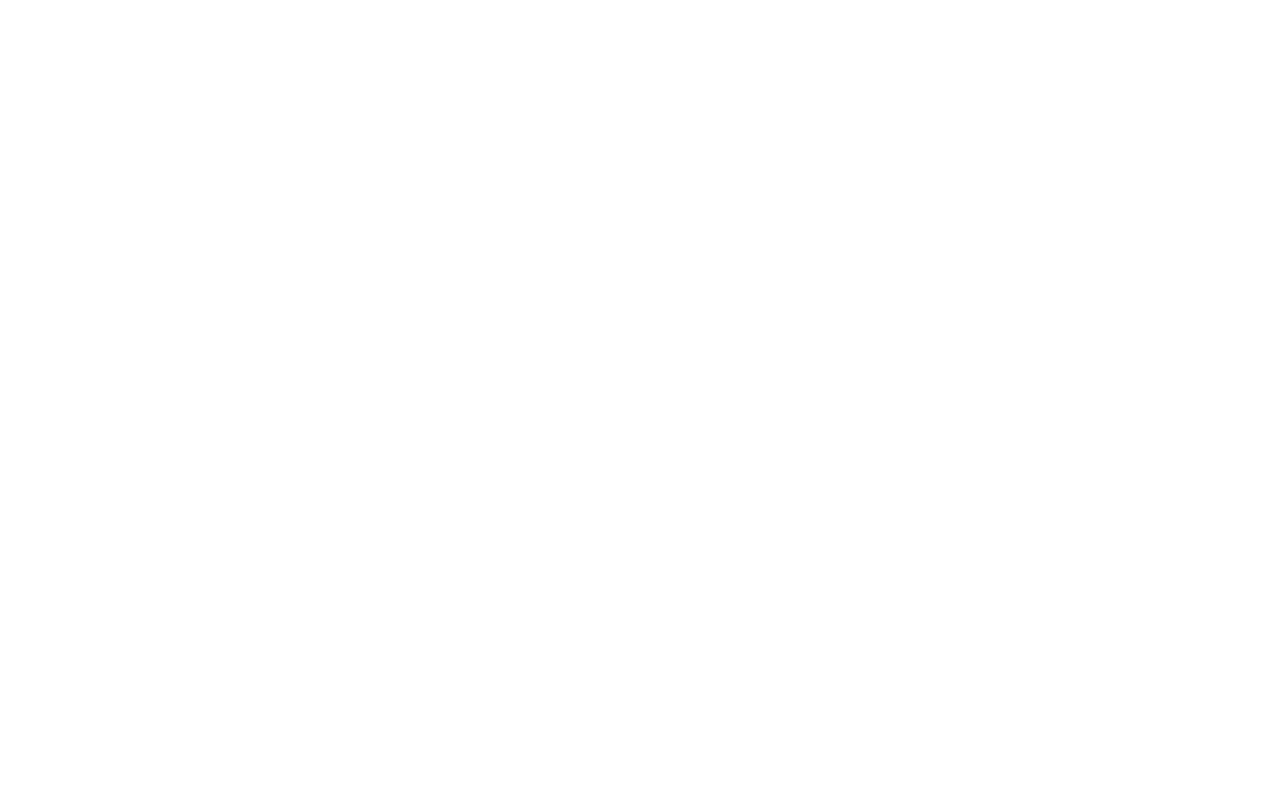
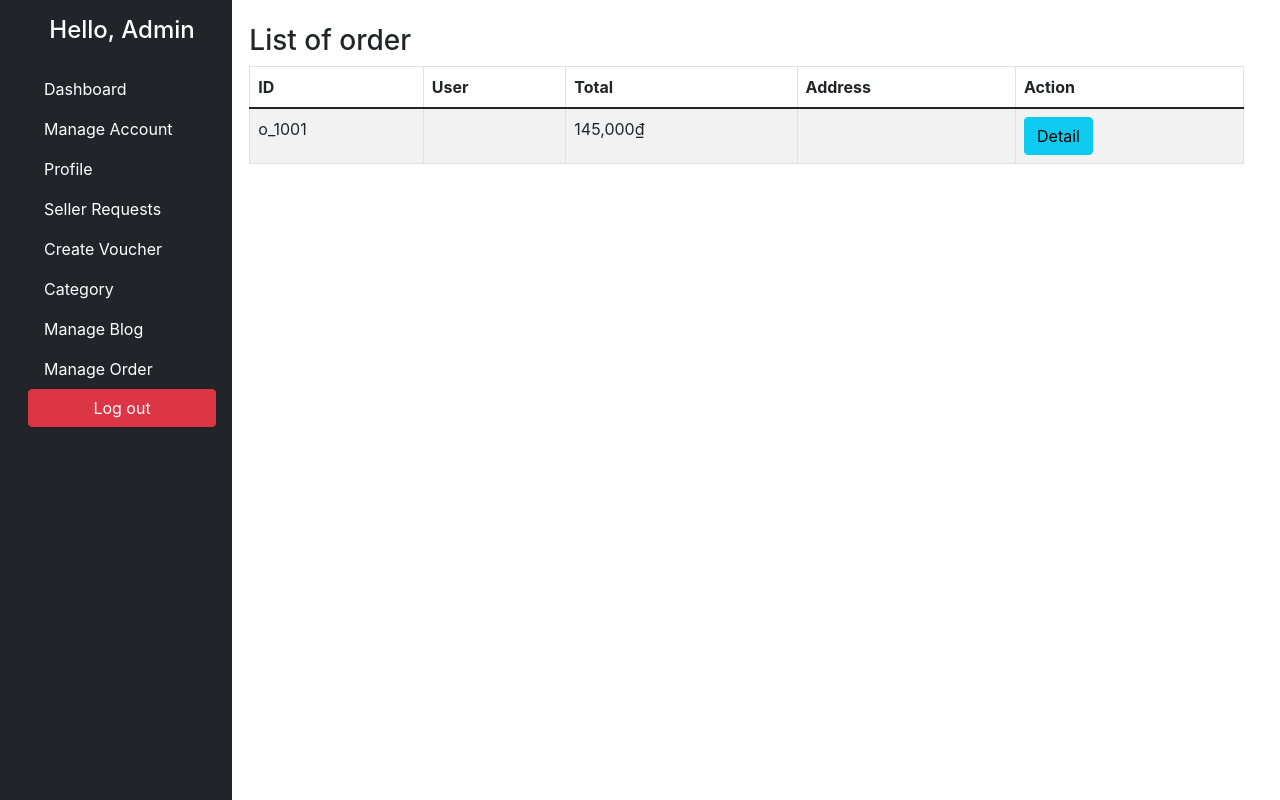
Before and after one commit to Ichiro-2663/FER202-GROUP2, a React (Create React App) app: page /admin/orders in a window 1280 px wide. Before the commit this address had no page. Built offline with nearby package versions, Linux system fonts and the light colour scheme; data requests are answered from the project's data file.

Commit message:
dieu chinh Admin Dashboard

```diff
--- a/src/views/components/DashboardLayout.js
+++ b/src/views/components/DashboardLayout.js
@@ -1,8 +1,16 @@
-import React from "react";
-import Sidebar from "./Sidebar";
+import React from 'react';
 import { Container, Row, Col } from 'react-bootstrap';
+import { useLocation } from 'react-router-dom';
+import Sidebar from './Sidebar';
+import SalerSidebar from './SalerSidebar';
 
-function DashboardLayout({ children, sidebar }) {
+function DashboardLayout({ children }) {
+  const location = useLocation();
+  const isAdmin = location.pathname.startsWith('/admin');
+  const isSaler = location.pathname.startsWith('/saler');
+
+  const sidebar = isAdmin ? <Sidebar /> : isSaler ? <SalerSidebar /> : null;
+
   return (
     <Container fluid>
       <Row>
@@ -16,18 +24,26 @@
     </Container>
   );
 }
+
 export default DashboardLayout;
 
-// function DashboardLayout({ children }) {
+
+// import React from "react";
+// import Sidebar from "./Sidebar";
+// import { Container, Row, Col } from 'react-bootstrap';
+
+// function DashboardLayout({ children, sidebar }) {
 //   return (
-//     <div className="d-flex" >
-//       <Sidebar />
-//       <div className="flex-grow-1">
-//         {/* <Topbar /> */}
-//         <div className="p-4">{children}</div>
-//       </div>
-//     </div>
+//     <Container fluid>
+//       <Row>
+//         <Col md={2} className="bg-dark text-white vh-100">
+//           {sidebar}
+//         </Col>
+//         <Col md={10}>
+//           <div className="p-4">{children}</div>
+//         </Col>
+//       </Row>
+//     </Container>
 //   );
 // }
-
 // export default DashboardLayout;
--- a/src/views/components/Sidebar.js
+++ b/src/views/components/Sidebar.js
@@ -7,13 +7,13 @@
       <h4 className="text-center mb-4">Hello, Admin</h4>
       <Nav defaultActiveKey="/dashboard" className="flex-column">
         <Nav.Link href="/admin" className="text-white">Dashboard</Nav.Link>
-        <Nav.Link href="/manageAccount" className="text-white">Manage Account</Nav.Link>
-        <Nav.Link href="/adminProfile" className="text-white">Profile</Nav.Link>
-        <Nav.Link href="/sellerRequests" className="text-white">Seller Requests</Nav.Link>
-        <Nav.Link href="/createVoucher-admin" className="text-white">Create Voucher</Nav.Link>
-        <Nav.Link href="/category-admin" className="text-white">Category</Nav.Link>
-        <Nav.Link href="/manage-blog-admin" className="text-white">Manage Blog</Nav.Link>
-   <Nav.Link href="/orders" className="text-white">Manage Order</Nav.Link>
+        <Nav.Link href="/admin/manageAccount" className="text-white">Manage Account</Nav.Link>
+        <Nav.Link href="/admin/adminProfile" className="text-white">Profile</Nav.Link>
+        <Nav.Link href="/admin/sellerRequests" className="text-white">Seller Requests</Nav.Link>
+        <Nav.Link href="/admin/createVoucher-admin" className="text-white">Create Voucher</Nav.Link>
+        <Nav.Link href="/admin/category-admin" className="text-white">Category</Nav.Link>
+        <Nav.Link href="/admin/manage-blog-admin" className="text-white">Manage Blog</Nav.Link>
+        <Nav.Link href="/admin/orders" className="text-white">Manage Order</Nav.Link>
         <Button
           variant="danger"
           className="mb-3 float-end"
--- a/src/views/pages/Admin/ManageBlog.js
+++ b/src/views/pages/Admin/ManageBlog.js
@@ -31,7 +31,7 @@
       {/* <Col md={10}> */}
         <div className="d-flex justify-content-between align-items-center mt-4 mb-4">
           <h3>📚 Quản lý Blog</h3>
-          <Button variant="primary" onClick={() => navigate('/manage-blog-admin/add')}>➕ Add new Blog</Button>
+          <Button variant="primary" onClick={() => navigate('/admin/manage-blog-admin/add')}>Add new Blog</Button>
         </div>
 
         <Row>
@@ -44,7 +44,7 @@
                   <Card.Text>{post.excerpt}</Card.Text>
                   <Card.Text><strong>Category:</strong> {post.category}</Card.Text>
                   <Card.Text><strong>Tags:</strong> {post.tags.join(', ')}</Card.Text>
-                  <Button variant="warning" size="sm" onClick={() => navigate(`/manage-blog-admin/edit/${post.id}`)}>Edit</Button>{' '}
+                  <Button variant="warning" size="sm" onClick={() => navigate(`/admin/manage-blog-admin/edit/${post.id}`)}>Edit</Button>{' '}
                   <Button variant="danger" size="sm" onClick={() => handleDelete(post.id)}>Delete</Button>
                 </Card.Body>
               </Card>
--- a/src/views/pages/Admin/OrderList.js
+++ b/src/views/pages/Admin/OrderList.js
@@ -36,7 +36,7 @@
               <td>{order.total.toLocaleString()}₫</td>
               <td>{order.address}</td>
               <td>
-                <Button variant="info" onClick={() => navigate(`/orders/${order.id}`)}>Detail</Button>
+                <Button variant="info" onClick={() => navigate(`/admin/orders/${order.id}`)}>Detail</Button>
               </td>
             </tr>
           ))}
--- a/src/views/routers/Router.js
+++ b/src/views/routers/Router.js
@@ -20,20 +20,21 @@
 
       <Routes>
         <Route path="/" element={<Home />} />
-        <Route path="/admin" element={<AdminDashboard />} />
-        <Route path="/manageAccount" element={<ManageAccount />} />
         <Route path="/saler" element={<SalerDashboard />} />
         <Route path="/login" element={<Login />} />
         <Route path="/register" element={<Register />} />
-        <Route path="/adminProfile" element={<AdminProfile />} />
-        <Route path="/sellerRequests" element={<SellerRequests />} />
-        <Route path="/createVoucher-admin" element={<CreateVoucher />} />
-        <Route path="/category-admin" element={<CategoryAdmin />} />
-        <Route path="/manage-blog-admin" element={<ManageBlog />} />
-        <Route path="/manage-blog-admin/add" element={<AddBlog />} />
-        <Route path="/manage-blog-admin/edit/:id" element={<EditBlog />} />
-        <Route path="/orders" element={<OrderList />} />
-        <Route path="/orders/:id" element={<OrderDetail />} />
+        {/* Phần đường dẫn Admin */}
+        <Route path="/admin" element={<AdminDashboard />} />
+        <Route path="/admin/manageAccount" element={<ManageAccount />} />
+        <Route path="/admin/adminProfile" element={<AdminProfile />} />
+        <Route path="/admin/sellerRequests" element={<SellerRequests />} />
+        <Route path="/admin/createVoucher-admin" element={<CreateVoucher />} />
+        <Route path="/admin/category-admin" element={<CategoryAdmin />} />
+        <Route path="/admin/manage-blog-admin" element={<ManageBlog />} />
+        <Route path="/admin/manage-blog-admin/add" element={<AddBlog />} />
+        <Route path="/admin/manage-blog-admin/edit/:id" element={<EditBlog />} />
+        <Route path="/admin/orders" element={<OrderList />} />
+        <Route path="/admin/orders/:id" element={<OrderDetail />} />
       </Routes>
     </div>
   );
```
Also changed, not shown: database.json.
